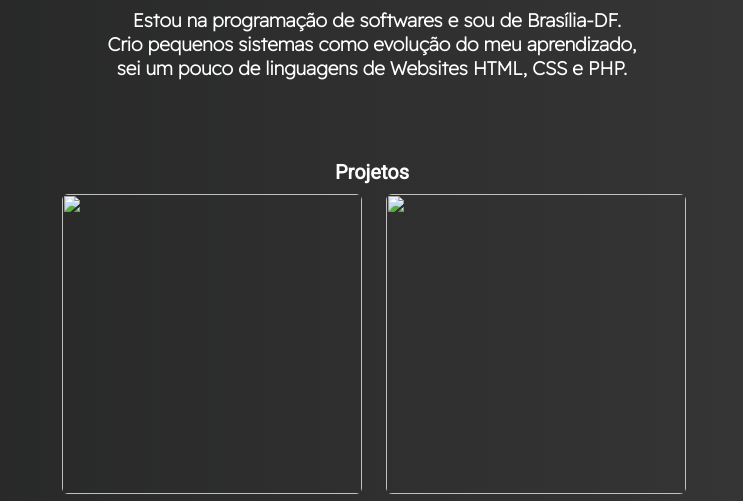
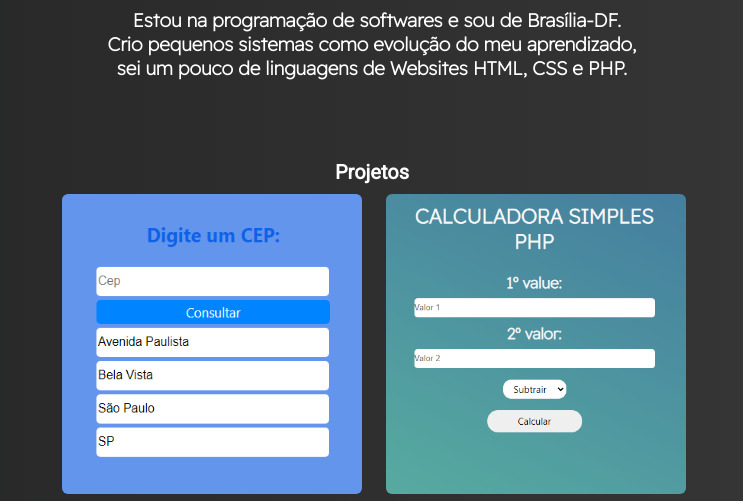
Before and after one commit to Samm-Rod/SamuelAssis, a plain HTML site: page index.html in a window 1280 px wide. Shown: the part 449-950 px from the top of the page, without its empty margins (268-1011 px from the left). Drawn offline with Linux system fonts and the light colour scheme; files whose address does not match are found by name.

Commit message:
Alteração

```diff
--- a/index.html
+++ b/index.html
@@ -52,9 +52,9 @@
         <div class="wrapper">
             <div class="carousel owl-carousel">
 
-                <a href="#"><img class="card-1" src="Ibagem/busca cep.png" /></a>
+                <a href="#"><img class="card-1" src="busca cep.png" /></a>
 
-                <a href="#"><img class="card-2" src="Ibagem/Calculadora p8p.png" /></a>
+                <a href="#"><img class="card-2" src="Calculadora p8p.png" /></a>
 
                 <a href="#"><img class="card-3" src="" /></a>
 
```
